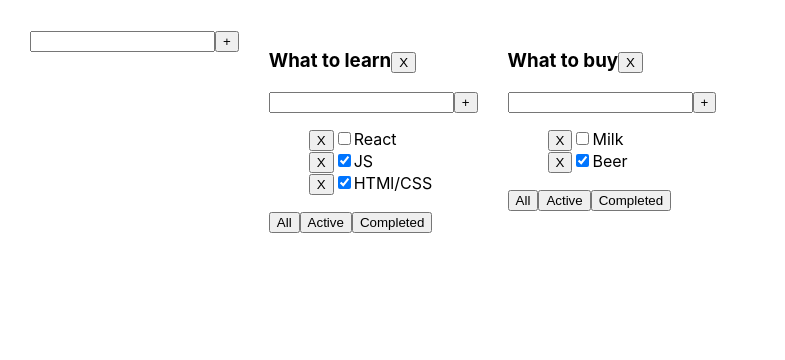
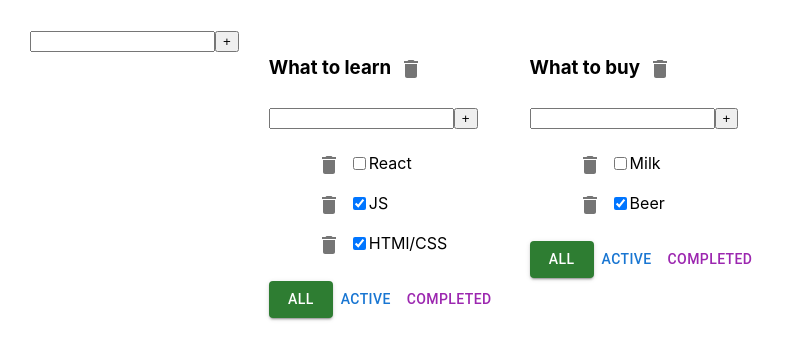
Before and after one commit to NikishaGin/Todolist, a React (Create React App) app: page / in a window 1280 px wide. Shown: the top 360 px of the page, without its empty margins (0-785 px from the left). Built offline with nearby package versions, Linux system fonts and the light colour scheme.

Commit message:
Podklyuchen react_redux razbitie na komponenti

```diff
--- a/package.json
+++ b/package.json
@@ -3,6 +3,10 @@
   "version": "0.1.0",
   "private": true,
   "dependencies": {
+    "@emotion/react": "^11.14.0",
+    "@emotion/styled": "^11.14.0",
+    "@mui/icons-material": "^6.3.1",
+    "@mui/material": "^6.3.1",
     "@testing-library/jest-dom": "^5.14.1",
     "@testing-library/react": "^13.0.0",
     "@testing-library/user-event": "^13.2.1",
@@ -13,7 +17,9 @@
     "@types/uuid": "^10.0.0",
     "react": "^19.0.0",
     "react-dom": "^19.0.0",
+    "react-redux": "^9.2.0",
     "react-scripts": "5.0.1",
+    "redux": "^5.0.1",
     "typescript": "^4.4.2",
     "uuid": "^11.0.4",
     "web-vitals": "^2.1.0"
--- a/src/App.tsx
+++ b/src/App.tsx
@@ -1,75 +1,24 @@
-import React, {useState} from 'react';
+import React from 'react';
 import './App.css';
 import {Todolist} from "./Todolist";
-import {v1} from "uuid";
 import {AddItemForm} from "./AddItemForm";
+import {useDispatch, useSelector} from "react-redux";
+import {AppRootState} from "./store";
+import {addTodolistAC, changeFilterAC, changeTodoTitleAC, removeTodolistAC} from "./todolist-reducer";
 
 export type FilterValuesType = 'all' | 'active' | 'completed'
 export type TodolistType = { id: string, title: string, filter: FilterValuesType }
-export type PropsTasksType = { id: string, title: string, isDone: boolean }
-export type TasksType = {
-    [key: string]: PropsTasksType []
-}
 
 function App() {
 
-    let todolistID1 = v1()
-    let todolistID2 = v1()
+    const dispatch = useDispatch()
 
-    let [todolist, setTodolist] = useState<TodolistType[]>([
-        {id: todolistID1, title: 'What to learn', filter: 'all'},
-        {id: todolistID2, title: 'What to buy', filter: 'all'}
-    ])
+    const todolist = useSelector<AppRootState, TodolistType[]>(state => state.todolist)
 
-    let [tasks, setTasks] = useState<TasksType>({
-        [todolistID1]: [
-            {id: v1(), title: "React", isDone: false},
-            {id: v1(), title: "JS", isDone: true},
-            {id: v1(), title: "HTMl/CSS", isDone: true},
-        ],
-        [todolistID2]: [
-            {id: v1(), title: "Milk", isDone: false},
-            {id: v1(), title: "Beer", isDone: true},
-        ],
-    })
-
-    const removeTodolist = (todoID: string) => {
-        setTodolist(todolist.filter((todo) => todo.id !== todoID))
-        delete tasks[todoID]
-        setTasks({...tasks})
-    }
-
-    const changeFilter = (todoID: string, value: FilterValuesType) => {
-        setTodolist(todolist.map((todo) => todo.id === todoID ? {...todo, filter: value} : todo))
-    }
-
-    const addTodolist = (title: string) => {
-        const newTodoID = v1()
-        const newTodo: TodolistType = {id: newTodoID, title: title, filter: 'all'}
-        setTodolist([newTodo, ...todolist])
-        setTasks({...tasks, [newTodoID]: []})
-    }
-
-    const changeTodoTitle = (todoID: string, title: string) => {
-        setTodolist(todolist.map(todo => todo.id === todoID ? {...todo, title: title} : todo))
-    }
-
-    const removeTasks = (todoID: string, taskID: string) => {
-        setTasks({...tasks, [todoID]: tasks[todoID].filter((el) => el.id !== taskID)})
-    }
-
-    const addTasks = (todoID: string, title: string) => {
-        const newTasks: PropsTasksType = {id: v1(), title: title, isDone: false}
-        setTasks({...tasks, [todoID]: [...tasks[todoID], newTasks]})
-    }
-
-    const changeStatus = (todoID: string, taskID: string, isDone: boolean) => {
-        setTasks({...tasks, [todoID]: tasks[todoID].map(task => task.id === taskID ? {...task, isDone: isDone} : task)})
-    }
-
-    const changeTitleTask = (todoID: string, taskID: string, title: string) => {
-        setTasks({...tasks, [todoID]: tasks[todoID].map(task => task.id === taskID ? {...task, title: title} : task)})
-    }
+    const removeTodolist = (todoID: string) => dispatch(removeTodolistAC(todoID))
+    const changeFilter = (todoID: string, value: FilterValuesType) => dispatch(changeFilterAC(todoID, value))
+    const addTodolist = (title: string) => dispatch(addTodolistAC(title))
+    const changeTodoTitle = (todoID: string, title: string) => dispatch(changeTodoTitleAC(todoID, title))
 
     return (
         <div className="App">
@@ -77,26 +26,12 @@ function App() {
                 <AddItemForm callback={addTodolist}/>
             </div>
             {todolist.map((todo) => {
-
-                let tasksForTodolist = tasks[todo.id]
-
-                if (todo.filter === 'active') {
-                    tasksForTodolist = tasks[todo.id].filter(task => !task.isDone)
-                }
-                if (todo.filter === 'completed') {
-                    tasksForTodolist = tasks[todo.id].filter(task => task.isDone)
-                }
-
                 return <Todolist key={todo.id}
-                                 tasks={tasksForTodolist}
-                                 removeTasks={removeTasks}
+                                 todoID={todo.id}
+                                 filter={todo.filter}
+                                 todoTitle={todo.title}
                                  filteredTasks={changeFilter}
-                                 addTasks={addTasks}
-                                 changeStatus={changeStatus}
-                                 todoTitle={todo.title}
-                                 todoID={todo.id}
                                  removeTodolist={removeTodolist}
-                                 changeTitleTask={changeTitleTask}
                                  changeTodoTitle={changeTodoTitle}
                 />
             })}
--- /dev/null
+++ b/src/Task.tsx
@@ -0,0 +1,45 @@
+import React, {ChangeEvent} from 'react';
+import {IconButton} from "@mui/material";
+import {Delete} from "@mui/icons-material";
+import {EditTableSpan} from "./EditTableSpan";
+
+type PropsType = {
+    taskID: string
+    title: string
+    isDone: boolean
+    todoID: string
+    removeTasks: (todoID: string, taskID: string) => void
+    changeStatus: (todoID: string, taskID: string, isDone: boolean) => void
+    changeTitleTask: (todoID: string, taskID: string, title: string) => void
+
+}
+
+
+export const Task = (props: PropsType) => {
+
+    // Удаление Таски
+    const onRemoveTaskClick = () => props.removeTasks(props.todoID, props.taskID)
+
+    // Изменения статуса Таски
+    const onCheckedHandler = (event: ChangeEvent<HTMLInputElement>) => {
+        props.changeStatus(props.todoID, props.taskID, event.currentTarget.checked)
+    }
+    // Функция изменения навания Таски
+    const onChangeTaskTitle = (title: string) => props.changeTitleTask(props.todoID, props.taskID, title)
+
+
+    return (
+        <li>
+            <IconButton onClick={onRemoveTaskClick}>
+                <Delete/>
+            </IconButton>
+
+            <input type={'checkbox'}
+                   onChange={onCheckedHandler}
+                   checked={props.isDone}
+            />
+
+            <EditTableSpan title={props.title} callback={onChangeTaskTitle}/>
+        </li>
+    );
+};
--- a/src/Todolist.tsx
+++ b/src/Todolist.tsx
@@ -1,76 +1,92 @@
-import React, {ChangeEvent} from 'react';
-import {FilterValuesType, PropsTasksType} from "./App";
+import React from 'react';
+import {FilterValuesType} from "./App";
 import {AddItemForm} from "./AddItemForm";
 import {EditTableSpan} from "./EditTableSpan";
+import {Button, IconButton} from "@mui/material";
+import {Delete} from "@mui/icons-material";
+import {Task} from "./Task";
+import {addTasksAC, changeStatusAC, changeTitleTaskAC, removeTasksAC} from "./tasks-reducer";
+import {useDispatch, useSelector} from "react-redux";
+import {AppRootState} from "./store";
 
+export type PropsTasksType = { id: string, title: string, isDone: boolean }
+export type TasksType = {
+    [key: string]: PropsTasksType []
+}
 
 type PropsType = {
-    tasks: PropsTasksType []
-    removeTasks: (todoID: string, taskID: string) => void
+    todoID: string
+    filter: FilterValuesType
+    todoTitle: string
     filteredTasks: (todoID: string, value: FilterValuesType) => void
-    addTasks: (todoID: string, title: string) => void
-    changeStatus: (todoID: string, taskID: string, isDone: boolean) => void
-    todoTitle: string
-    todoID: string
     removeTodolist: (todoID: string) => void
-    changeTitleTask: (todoID: string, taskID: string, title: string) => void
     changeTodoTitle: (todoID: string, title: string) => void
 }
 
 export const Todolist = (props: PropsType) => {
 
-    // Функция изменения навания Тудулиста
-    const onChangeTodoTitle = (title: string) => props.changeTodoTitle(props.todoID, title)
+    const dispatch = useDispatch()
 
-    // Функция удаления Тудулиста
-    const onRemoveTodoClick = () => props.removeTodolist(props.todoID)
+    const tasks = useSelector<AppRootState, PropsTasksType []>(state => state.tasks[props.todoID])
 
-    // Функция добавления Таски
-    const onAddTasksClick = (title: string) => props.addTasks(props.todoID, title)
+    const removeTasks = (todoID: string, taskID: string) => dispatch(removeTasksAC(todoID, taskID))
+    const addTasks = (todoID: string, title: string) => dispatch(addTasksAC(todoID, title))
+    const changeStatus = (todoID: string, taskID: string, isDone: boolean) => dispatch(changeStatusAC(todoID, taskID, isDone))
+    const changeTitleTask = (todoID: string, taskID: string, title: string) => dispatch(changeTitleTaskAC(todoID, taskID, title))
+
+    // Фильтрация Тасок
+    const tasksForTodolist = (() => {
+        switch (props.filter) {
+            case "active":
+                return tasks.filter(task => !task.isDone);
+            case "completed":
+                return tasks.filter(task => task.isDone);
+            default:
+                return tasks;
+        }
+    })();
 
     // Кнопки фильтрации
+    const variantAll = props.filter === 'all' ? 'contained' : "text"
     const onAllClickHandler = () => props.filteredTasks(props.todoID, 'all')
+
+    const variantActive = props.filter === 'active' ? 'contained' : "text"
     const onActiveClickHandler = () => props.filteredTasks(props.todoID, 'active')
+
+    const variantCompleted = props.filter === 'completed' ? 'contained' : "text"
     const onCompletedClickHandler = () => props.filteredTasks(props.todoID, 'completed')
 
 
     return (
         <div>
             <h3>
-                <EditTableSpan title={props.todoTitle} callback={onChangeTodoTitle}/>
-                <button onClick={onRemoveTodoClick}>X</button>
+                <EditTableSpan title={props.todoTitle}
+                               callback={(title: string) => props.changeTodoTitle(props.todoID, title)}
+                />
+                <IconButton onClick={() => props.removeTodolist(props.todoID)}>
+                    <Delete/>
+                </IconButton>
             </h3>
             <div>
-                <AddItemForm callback={onAddTasksClick}/>
+                <AddItemForm callback={(title) => addTasks(props.todoID, title)}/>
             </div>
             <ul>
-                {props.tasks.map((task) => {
-
-                    // Удаление Таски
-                    const onRemoveHandler = () => props.removeTasks(props.todoID, task.id)
-
-                    // Изменения статуса Таски
-                    const onCheckedHandler = (event: ChangeEvent<HTMLInputElement>) => {
-                        props.changeStatus(props.todoID, task.id, event.currentTarget.checked)
-                    }
-
-                    // Функция изменения навания Таски
-                    const onChangeTaskTitle = (title: string) => props.changeTitleTask(props.todoID, task.id, title)
-
-                    return <li key={task.id}>
-                        <button onClick={onRemoveHandler}>X</button>
-                        <input type={'checkbox'}
-                               onChange={onCheckedHandler}
-                               checked={task.isDone}
-                        />
-                        <EditTableSpan title={task.title} callback={onChangeTaskTitle}/>
-                    </li>
+                {tasksForTodolist.map((task) => {
+                    return <Task key={task.id}
+                                 taskID={task.id}
+                                 todoID={props.todoID}
+                                 title={task.title}
+                                 isDone={task.isDone}
+                                 removeTasks={removeTasks}
+                                 changeStatus={changeStatus}
+                                 changeTitleTask={changeTitleTask}
+                    />
                 })}
             </ul>
             <div>
-                <button onClick={onAllClickHandler}>All</button>
-                <button onClick={onActiveClickHandler}>Active</button>
-                <button onClick={onCompletedClickHandler}>Completed</button>
+                <Button onClick={onAllClickHandler} color="success" variant={variantAll}>All</Button>
+                <Button onClick={onActiveClickHandler} color="primary" variant={variantActive}>Active</Button>
+                <Button onClick={onCompletedClickHandler} color="secondary" variant={variantCompleted}>Completed</Button>
             </div>
         </div>
     );
--- a/src/index.tsx
+++ b/src/index.tsx
@@ -3,12 +3,16 @@ import ReactDOM from 'react-dom/client';
 import './index.css';
 import App from './App';
 import reportWebVitals from './reportWebVitals';
+import {Provider} from "react-redux";
+import {store} from "./store";
 
 const root = ReactDOM.createRoot(
   document.getElementById('root') as HTMLElement
 );
 root.render(
-    <App />
+    <Provider store={store}>
+        <App />
+    </Provider>
 );
 
 reportWebVitals();
--- /dev/null
+++ b/src/store.ts
@@ -0,0 +1,12 @@
+import {combineReducers, createStore} from "redux";
+import {todolistReducer} from "./todolist-reducer";
+import {tasksReducer} from "./tasks-reducer";
+
+const rootReducer = combineReducers({
+    todolist: todolistReducer,
+    tasks: tasksReducer
+})
+
+export type AppRootState = ReturnType<typeof rootReducer>
+
+export const store = createStore(rootReducer)
--- /dev/null
+++ b/src/tasks-reducer.ts
@@ -0,0 +1,76 @@
+import {} from "./App";
+import {v1} from "uuid";
+import {addTodolistACType, removeTodolistActionType, todolistID1, todolistID2} from "./todolist-reducer";
+import {PropsTasksType, TasksType} from "./Todolist";
+
+
+export type combineActionTypeTasks = removeTasksACType
+    | addTasksACType
+    | changeStatusACType
+    | changeTitleTaskACType
+    | addTodolistACType
+    | removeTodolistActionType
+
+const initialState: TasksType = {
+    [todolistID1]: [
+        {id: v1(), title: "React", isDone: false},
+        {id: v1(), title: "JS", isDone: true},
+        {id: v1(), title: "HTMl/CSS", isDone: true},
+    ],
+    [todolistID2]: [
+        {id: v1(), title: "Milk", isDone: false},
+        {id: v1(), title: "Beer", isDone: true},
+    ],
+}
+
+export const tasksReducer = (state: TasksType = initialState, action: combineActionTypeTasks): TasksType => {
+    switch (action.type) {
+        case 'REMOVE-TASKS':
+            return {...state, [action.todoID]: state[action.todoID].filter(task => task.id !== action.tasksID)}
+        case "ADD-TASKS":
+            const newTasks: PropsTasksType = {id: v1(), title: action.title, isDone: false}
+            return {...state, [action.todoID]: [...state[action.todoID], newTasks]}
+        case "CHANGE-STATUS":
+            return {
+                ...state, [action.todoID]:
+                    state[action.todoID].map(task => task.id === action.tasksID
+                        ? {...task, isDone: action.isDone} : task)
+            }
+        case "CHANGE-TITLE-TASK":
+            return {
+                ...state, [action.todoID]:
+                    state[action.todoID].map(task => task.id === action.tasksID
+                        ? {...task, title: action.title} : task)
+            }
+        case "ADD-TODO":
+            return {...state, [action.todoID]: []}
+        case "REMOVE-TODO":
+            let stateCopy = {...state}
+            delete stateCopy[action.todoID]
+            return stateCopy
+        default:
+            return state
+    }
+}
+
+
+export type removeTasksACType = ReturnType<typeof removeTasksAC>
+export type addTasksACType = ReturnType<typeof addTasksAC>
+export type changeStatusACType = ReturnType<typeof changeStatusAC>
+export type changeTitleTaskACType = ReturnType<typeof changeTitleTaskAC>
+
+export const removeTasksAC = (todoID: string, tasksID: string) => {
+    return {type: 'REMOVE-TASKS', todoID: todoID, tasksID: tasksID} as const
+}
+
+export const addTasksAC = (todoID: string, title: string) => {
+    return {type: 'ADD-TASKS', todoID: todoID, title: title} as const
+}
+
+export const changeStatusAC = (todoID: string, tasksID: string, isDone: boolean) => {
+    return {type: 'CHANGE-STATUS', todoID: todoID, tasksID: tasksID, isDone: isDone} as const
+}
+
+export const changeTitleTaskAC = (todoID: string, tasksID: string, title: string) => {
+    return {type: 'CHANGE-TITLE-TASK', todoID: todoID, tasksID: tasksID, title: title} as const
+}
--- /dev/null
+++ b/src/todolist-reducer.ts
@@ -0,0 +1,52 @@
+import {FilterValuesType, TodolistType} from "./App";
+import {v1} from "uuid";
+
+export type combineActionTypeTodolist = removeTodolistActionType
+    | changeFilterACType
+    | changeTodoTitleACType
+    | addTodolistACType
+
+export const todolistID1 = v1()
+export const todolistID2 = v1()
+
+const initialState: TodolistType [] = [
+    {id: todolistID1, title: 'What to learn', filter: 'all'},
+    {id: todolistID2, title: 'What to buy', filter: 'all'}
+];
+
+export const todolistReducer = (state: TodolistType [] = initialState, action: combineActionTypeTodolist): TodolistType [] => {
+    switch (action.type) {
+        case 'REMOVE-TODO':
+            return state.filter(todo => todo.id !== action.todoID)
+        case 'CHANGE-FILTER':
+            return state.map(todo => todo.id === action.todoID ? {...todo, filter: action.value} : todo)
+        case "CHANGE-TODO-TITLE":
+            return state.map(todo => todo.id === action.todoID ? {...todo, title: action.title} : todo)
+        case "ADD-TODO":
+            const newTodo: TodolistType = {id: action.todoID, title: action.title, filter: 'all'}
+            return [newTodo, ...state]
+        default:
+            return state
+    }
+}
+
+export type removeTodolistActionType = ReturnType<typeof removeTodolistAC>;
+export type changeFilterACType = ReturnType<typeof changeFilterAC>
+export type changeTodoTitleACType = ReturnType<typeof changeTodoTitleAC>
+export type addTodolistACType = ReturnType<typeof addTodolistAC>
+
+export const removeTodolistAC = (todoID: string) => {
+    return {type: 'REMOVE-TODO', todoID: todoID} as const
+}
+
+export const changeFilterAC = (todoID: string, value: FilterValuesType) => {
+    return {type: 'CHANGE-FILTER', todoID: todoID, value: value} as const
+}
+
+export const changeTodoTitleAC = (todoID: string, title: string) => {
+    return {type: 'CHANGE-TODO-TITLE', todoID: todoID, title: title} as const
+}
+
+export const addTodolistAC = (title: string) => {
+    return {type: 'ADD-TODO', todoID: v1(), title: title} as const
+}
```
Also changed, not shown: 1 other file (tests, documents, lock files or other folders).
